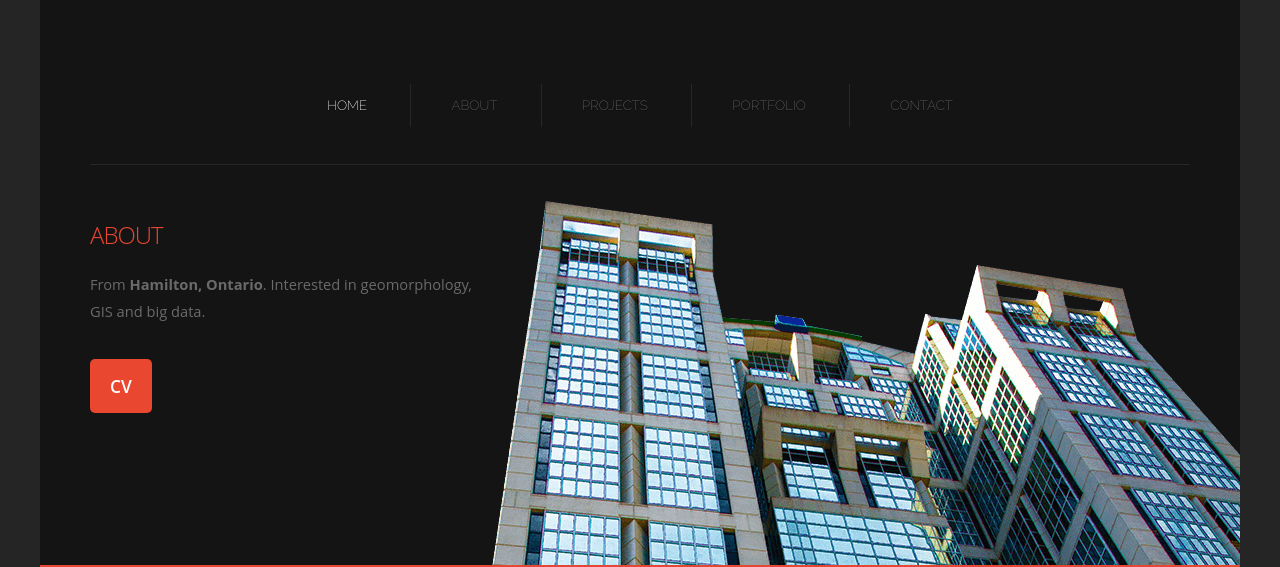
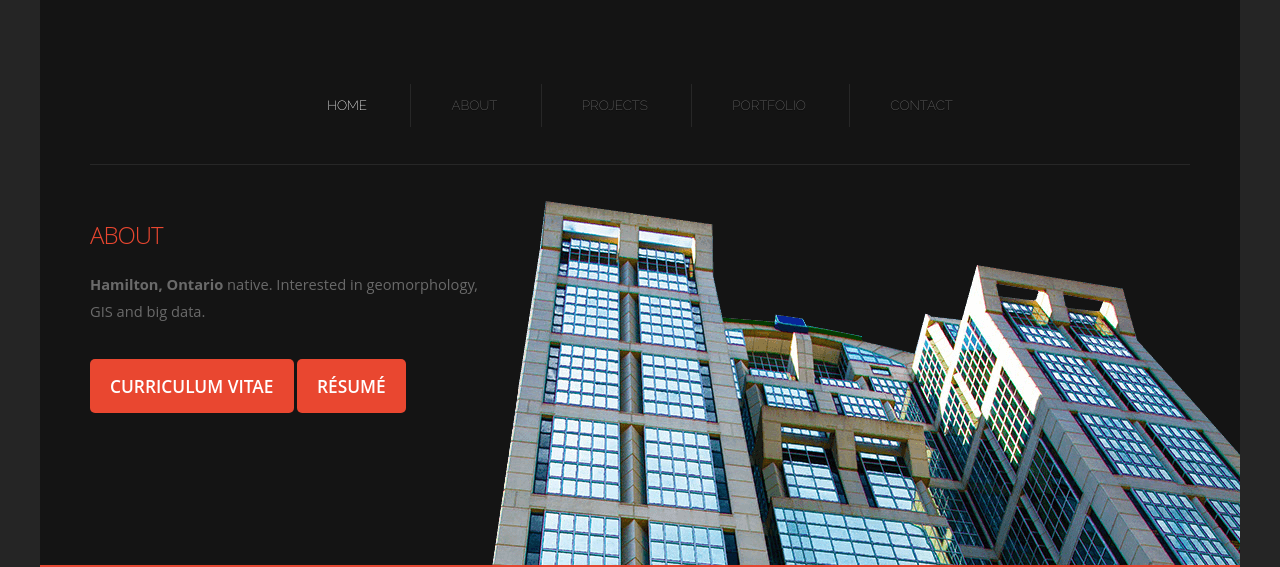
Before and after one commit to olesialex/olesialex.github.io, a plain HTML site: page index.html in a window 1280 px wide. Shown: the part 256-823 px from the top of the page. Drawn offline with Linux system fonts and the light colour scheme.

Commit message:
Update index.html

```diff
--- a/index.html
+++ b/index.html
@@ -42,8 +42,10 @@ Released   : 20130902
 	<div id="page">
 		<div class="content"> <span>About</span>
 			<h2> </h2>
-			<p>From <strong>Hamilton, Ontario</strong>. Interested in geomorphology, GIS and big data.</p>
-			<a href="#" class="button-style button-style-alt">CV</a> </div>
+			<p><strong>Hamilton, Ontario</strong> native.
+			Interested in geomorphology, GIS and big data.</p>
+			<a href="#" class="button-style button-style-alt">Curriculum Vitae</a>
+			<a href="#" class="button-style button-style-alt">Résumé</a></div>
 	</div>
 	<div id="featured-wrapper">
 		<div id="box1">
@@ -60,7 +62,7 @@ Released   : 20130902
 				<span> scelerisque scelerisque</span></h2>
 			<ul class="style3">
 				<li class="first">
-					<p class="date"><a href="#">April<b>20</b></a></p>
+					<p class="date"><a href="#">April <b>20</b></a></p>
 					<h3>Amet sed volutpat mauris</h3>
 					<p><a href="#">Mauris tempus nibh sodales adipiscing dolore.</a></p>
 				</li>
```
